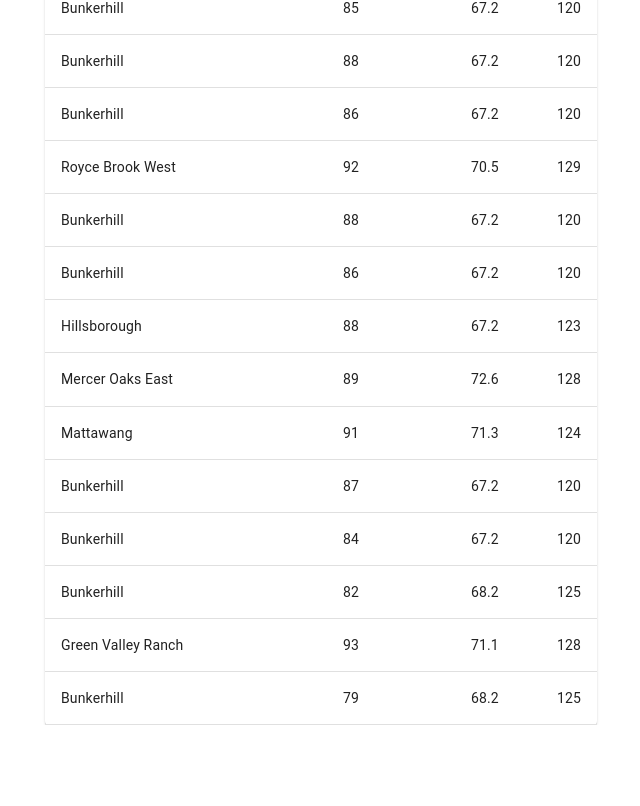
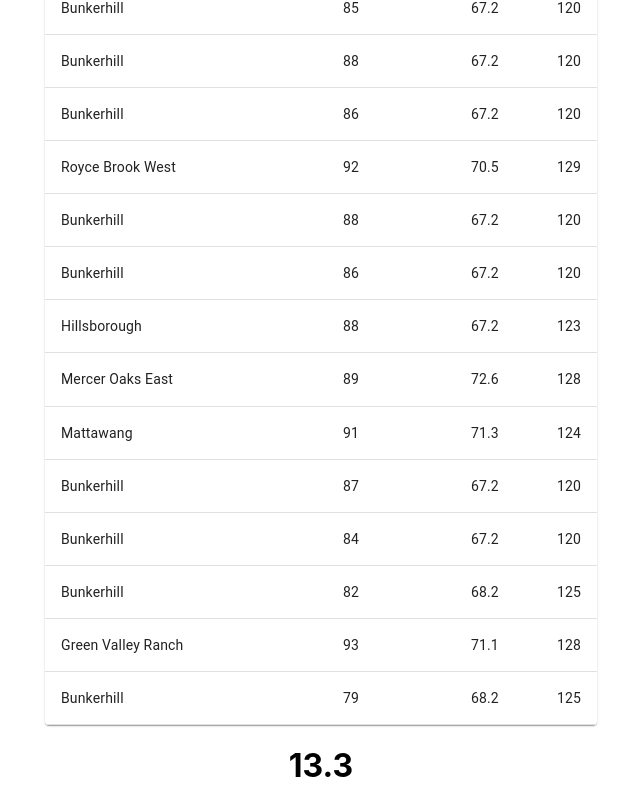
Before and after one commit to bcasalvieri/Golf-Handicap, a React (Create React App) app: page / in a window 1280 px wide. Shown: the part 216-1022 px from the top of the page, without its empty margins (319-959 px from the left). Before the commit the page ends 941 px from the top, so only its background shows below. Built offline with nearby package versions, Linux system fonts and the light colour scheme.

Commit message:
calculate handicap logic works

```diff
--- a/src/components/MainContent.js
+++ b/src/components/MainContent.js
@@ -1,5 +1,5 @@
 import React from "react";
-import { scores, differentials } from "../scoresJSON"
+import { scores, differentials } from "../scoresJSON";
 import FormDialog from "./FormDialog";
 import ScoresTable from "./ScoresTable";
 
@@ -23,68 +23,54 @@ function MainContent() {
     const s = new GolfScore(course, score, rating, slope);
     setState(state => ({
       scores: [...state.scores, s],
-      differentials: [...state.differentials, s.differential ]
-    }))
-  }
+      differentials: [...state.differentials, s.differential]
+    }));
+  };
 
-  const calculateHandicap = () => {
-    const sortedDiffs = state.differentials.sort((a,b) => a - b);
+  const sortedDiffs = state.differentials.sort((a, b) => a - b);
+
+  let handicap;
+
   if (sortedDiffs.length < 7) {
     const score = sortedDiffs.slice(0, 1);
-      const handicap = score * 0.96;
-      const rounded = Math.round(handicap * 10) / 10;
-      console.log(rounded);
+    handicap = Math.round(score * 0.96 * 10) / 10;
   } else if (sortedDiffs.length >= 7 && sortedDiffs.length < 9) {
     const scores = sortedDiffs.slice(0, 2);
     const sumOfScores = scores.reduce((acc, next) => acc + next, 0);
-      const handicap = (sumOfScores / scores.length) * 0.96;
-      const rounded = Math.round(handicap * 10) / 10;
-      console.log(rounded);
+    handicap = Math.round((sumOfScores / scores.length) * 0.96 * 10) / 10;
   } else if (sortedDiffs.length >= 9 && sortedDiffs.length < 11) {
     const scores = sortedDiffs.slice(0, 3);
     const sumOfScores = scores.reduce((acc, next) => acc + next, 0);
-      const handicap = (sumOfScores / scores.length) * 0.96;
-      const rounded = Math.round(handicap * 10) / 10;
-      console.log(rounded);
+    handicap = Math.round((sumOfScores / scores.length) * 0.96 * 10) / 10;
   } else if (sortedDiffs.length >= 11 && sortedDiffs.length < 13) {
     const scores = sortedDiffs.slice(0, 4);
     const sumOfScores = scores.reduce((acc, next) => acc + next, 0);
-      const handicap = (sumOfScores / scores.length) * 0.96;
-      const rounded = Math.round(handicap * 10) / 10;
-      console.log(rounded);
+    handicap = Math.round((sumOfScores / scores.length) * 0.96 * 10) / 10;
   } else if (sortedDiffs.length >= 13 && sortedDiffs.length < 15) {
     const scores = sortedDiffs.slice(0, 5);
     const sumOfScores = scores.reduce((acc, next) => acc + next, 0);
-      const handicap = (sumOfScores / scores.length) * 0.96;
-      const rounded = Math.round(handicap * 10) / 10;
-      console.log(rounded);
+    handicap = Math.round((sumOfScores / scores.length) * 0.96 * 10) / 10;
   } else if (sortedDiffs.length >= 15 && sortedDiffs.length < 17) {
     const scores = sortedDiffs.slice(0, 6);
     const sumOfScores = scores.reduce((acc, next) => acc + next, 0);
-      const handicap = (sumOfScores / scores.length) * 0.96;
-      const rounded = Math.round(handicap * 10) / 10;
-      console.log(rounded);
+    handicap = Math.round((sumOfScores / scores.length) * 0.96 * 10) / 10;
   } else if (sortedDiffs.length >= 17 && sortedDiffs.length < 19) {
     const scores = sortedDiffs.slice(0, 7);
     const sumOfScores = scores.reduce((acc, next) => acc + next, 0);
-      const handicap = (sumOfScores / scores.length) * 0.96;
-      const rounded = Math.round(handicap * 10) / 10;
-      console.log(rounded);
+    handicap = Math.round((sumOfScores / scores.length) * 0.96 * 10) / 10;
   } else {
     const scores = sortedDiffs.slice(0, 8);
     const sumOfScores = scores.reduce((acc, next) => acc + next, 0);
-      const handicap = (sumOfScores / scores.length) * 0.96;
-      const rounded = Math.round(handicap * 10) / 10;
-      console.log(rounded);
-    };
+    handicap = Math.round((sumOfScores / scores.length) * 0.96 * 10) / 10;
   }
 
   return (
     <>
       <FormDialog addScore={addScore} />
       <ScoresTable scores={state.scores} />
+      <h1>{handicap}</h1>
     </>
-  )
+  );
 }
 
 export default MainContent;
```
Lines whose indentation alone changed are shown as unchanged.
